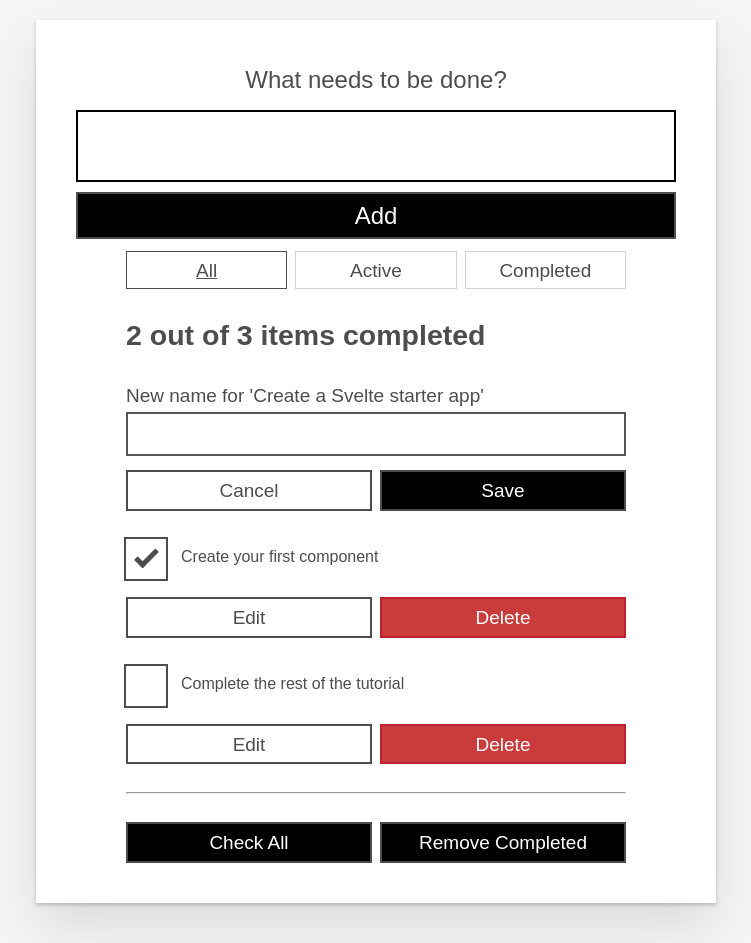
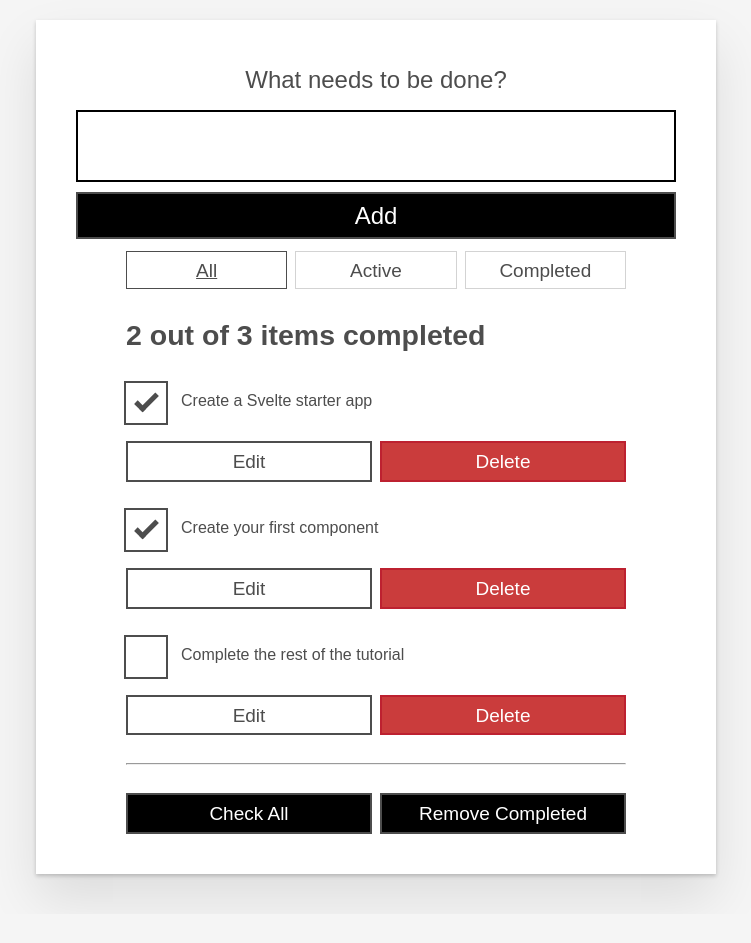
Before and after one commit to spykelionel/todo-svelte-app, a Svelte app: page / in a window 1280 px wide. Shown: the whole page, without its empty margins (264-1015 px from the left). After the commit the page ends 914 px from the top, so only its background shows below. Built offline with nearby package versions, Linux system fonts and the light colour scheme.

Commit message:
export todos

```diff
--- a/src/App.svelte
+++ b/src/App.svelte
@@ -1,6 +1,10 @@
 <script>
   import Todos from "./components/Todos.svelte";
-
+  let todos = [
+      { id: 1, name: "Create a Svelte starter app", completed: true },
+      { id: 2, name: "Create your first component", completed: true },
+      { id: 3, name: "Complete the rest of the tutorial", completed: false }
+    ];
 </script>
 
-<Todos/>
+<Todos {todos}/>
--- a/src/components/Todos.svelte
+++ b/src/components/Todos.svelte
@@ -1,3 +1,10 @@
+<script>
+    export let todos = [];
+    let totalTodos = todos.length;
+    let completedTodos = todos.filter((todo) => todo.completed).length;
+  </script>
+
+
 <!-- Todos.svelte -->
 <div class="todoapp stack-large">
     <!-- NewTodo -->
@@ -31,82 +38,36 @@
     </div>
 
     <!-- TodosStatus -->
-    <h2 id="list-heading">2 out of 3 items completed</h2>
-
+    <h2 id="list-heading">{completedTodos} out of {totalTodos} items completed</h2>
     <!-- Todos -->
+    <!-- svelte-ignore a11y-no-redundant-roles -->
+   <!-- To-dos -->
 <ul role="list" class="todo-list stack-large" aria-labelledby="list-heading">
-      <!-- todo-1 (editing mode) -->
-      <li class="todo">
-        <div class="stack-small">
-          <form class="stack-small">
-            <div class="form-group">
-              <label for="todo-1" class="todo-label">
-                New name for 'Create a Svelte starter app'
-              </label>
-              <input
-                type="text"
-                id="todo-1"
-                autocomplete="off"
-                class="todo-text" />
-            </div>
-            <div class="btn-group">
-              <button class="btn todo-cancel" type="button">
-                Cancel
-                <span class="visually-hidden">renaming Create a Svelte starter app</span>
-              </button>
-              <button class="btn btn__primary todo-edit" type="submit">
-                Save
-                <span class="visually-hidden">new name for Create a Svelte starter app</span>
-              </button>
-            </div>
-          </form>
-        </div>
-      </li>
-
-      <!-- todo-2 -->
+    {#each todos as todo (todo.id)}
     <li class="todo">
       <div class="stack-small">
         <div class="c-cb">
-            <input type="checkbox" id="todo-2" checked />
-            <label for="todo-2" class="todo-label">
-              Create your first component
-            </label>
+          <input
+            type="checkbox"
+            id="todo-{todo.id}"
+            checked={todo.completed} />
+          <label for="todo-{todo.id}" class="todo-label"> {todo.name} </label>
         </div>
         <div class="btn-group">
           <button type="button" class="btn">
-              Edit
-              <span class="visually-hidden">Create your first component</span>
+            Edit <span class="visually-hidden">{todo.name}</span>
           </button>
           <button type="button" class="btn btn__danger">
-              Delete
-              <span class="visually-hidden">Create your first component</span>
+            Delete <span class="visually-hidden">{todo.name}</span>
           </button>
         </div>
       </div>
     </li>
+    {:else}
+    <li>Nothing to do here!</li>
+    {/each}
+  </ul>
 
-      <!-- todo-3 -->
-      <li class="todo">
-        <div class="stack-small">
-          <div class="c-cb">
-            <input type="checkbox" id="todo-3" />
-            <label for="todo-3" class="todo-label">
-              Complete the rest of the tutorial
-            </label>
-          </div>
-          <div class="btn-group">
-            <button type="button" class="btn">
-              Edit
-              <span class="visually-hidden">Complete the rest of the tutorial</span>
-            </button>
-            <button type="button" class="btn btn__danger">
-              Delete
-              <span class="visually-hidden">Complete the rest of the tutorial</span>
-            </button>
-          </div>
-        </div>
-      </li>
-    </ul>
 
     <hr />
 
```
Lines whose indentation alone changed are shown as unchanged.
